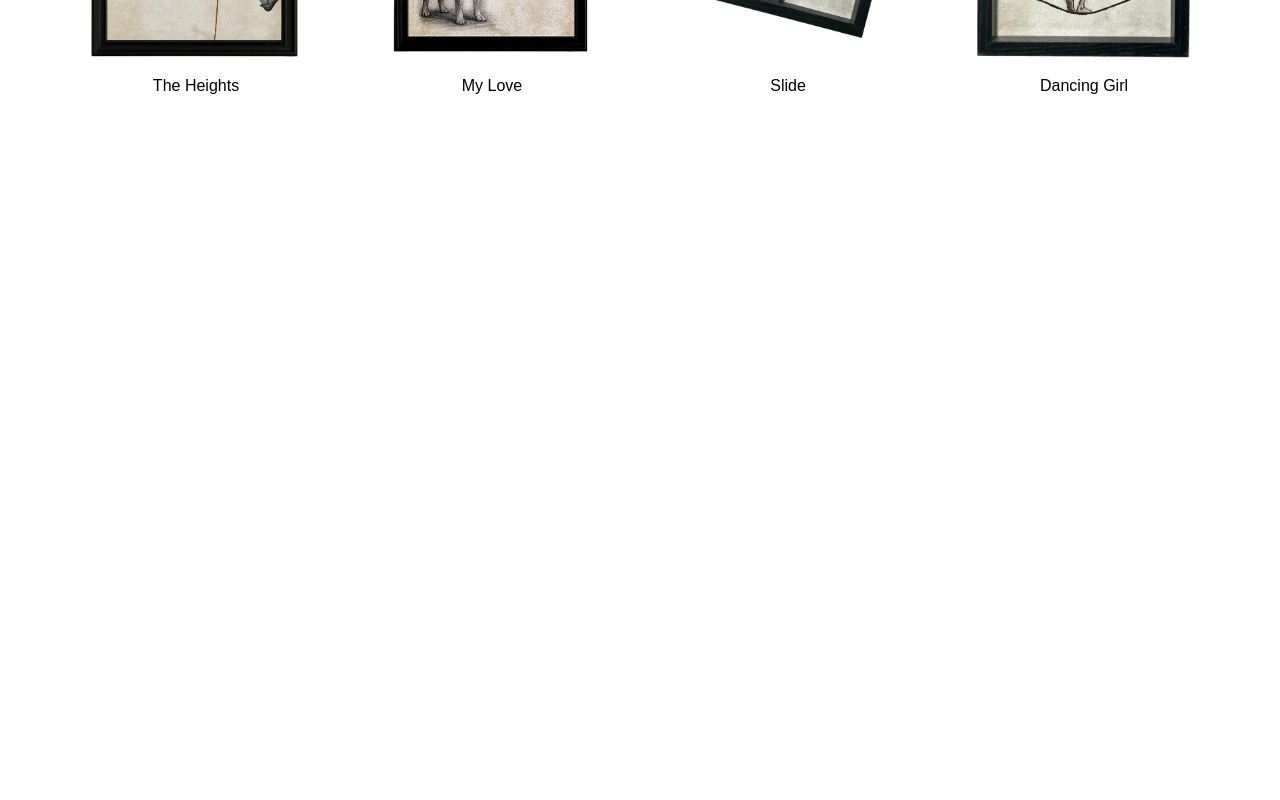
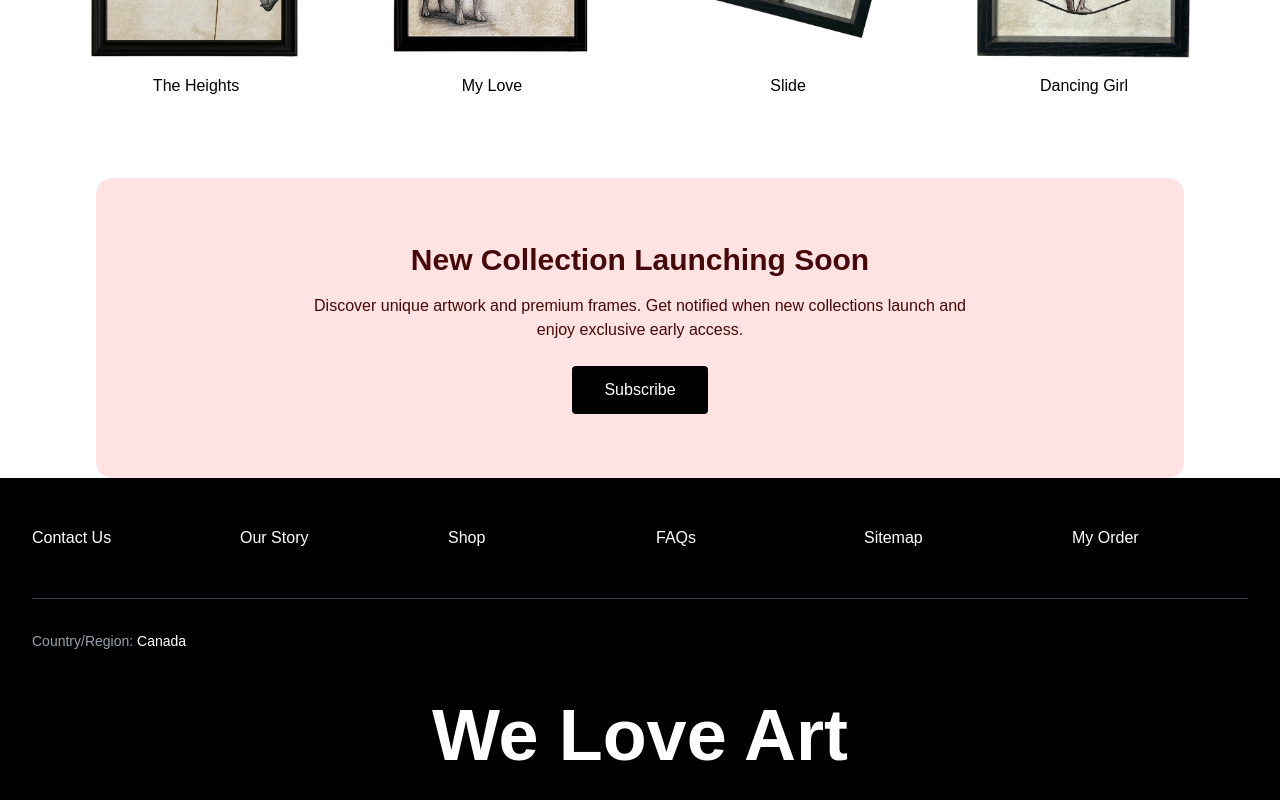
Before and after one commit to amarmanhala/beyond-frames, a Next.js app: page / in a window 1280 px wide. Shown: the part 938-1738 px from the top of the page. Before the commit the page ends 1116 px from the top, so only its background shows below. Built offline with nearby package versions, Linux system fonts and the light colour scheme.

Commit message:
Add images

```diff
--- /dev/null
+++ b/app/components/Footer.tsx
@@ -0,0 +1,45 @@
+import Link from 'next/link';
+
+const Footer = () => {
+  return (
+    <footer className="bg-black text-white py-12 px-8">
+      <div className="max-w-7xl mx-auto">
+        {/* Links Section */}
+        <div className="grid grid-cols-2 md:grid-cols-3 lg:grid-cols-6 gap-8 mb-12">
+          <Link href="/contact" className="hover:text-gray-400 transition-colors">
+            Contact Us
+          </Link>
+          <Link href="/story" className="hover:text-gray-400 transition-colors">
+            Our Story
+          </Link>
+          <Link href="/shop" className="hover:text-gray-400 transition-colors">
+            Shop
+          </Link>
+          <Link href="/faqs" className="hover:text-gray-400 transition-colors">
+            FAQs
+          </Link>
+          <Link href="/sitemap" className="hover:text-gray-400 transition-colors">
+            Sitemap
+          </Link>
+          <Link href="/orders" className="hover:text-gray-400 transition-colors">
+            My Order
+          </Link>
+        </div>
+
+        {/* Country/Region */}
+        <div className="border-t border-gray-700 pt-8 mb-12">
+          <p className="text-gray-400 text-sm">
+            Country/Region: <span className="text-white">Canada</span>
+          </p>
+        </div>
+
+        {/* Brand Statement */}
+        <div className="text-center">
+          <h2 className="text-5xl md:text-7xl font-bold">We Love Art</h2>
+        </div>
+      </div>
+    </footer>
+  );
+};
+
+export default Footer;
--- /dev/null
+++ b/app/components/Newsletter.tsx
@@ -0,0 +1,16 @@
+const Newsletter = () => {
+  return (
+    <section className="bg-red-100 text-red-950 py-16 px-8 text-center rounded-2xl mx-24">
+      <h2 className="text-3xl font-bold mb-4">New Collection Launching Soon</h2>
+      <p className="text-red-950 max-w-2xl mx-auto mb-6">
+        Discover unique artwork and premium frames. Get notified when new
+        collections launch and enjoy exclusive early access.
+      </p>
+      <button className="bg-black text-white px-8 py-3 rounded hover:bg-gray-800">
+        Subscribe
+      </button>
+    </section>
+  );
+};
+
+export default Newsletter;
--- a/app/components/ProductCard.tsx
+++ b/app/components/ProductCard.tsx
@@ -2,7 +2,7 @@ import Image from "next/image";
 
 const ProductCard = ({ imageURL, description }: { imageURL: string, description: string }) => {
   return (
-    <div>
+    <div className="w-full cursor-pointer transition-transform duration-300 hover:scale-105">
       <Image
         src={imageURL}
         width={400}
--- a/app/page.tsx
+++ b/app/page.tsx
@@ -1,6 +1,8 @@
 import Image from "next/image";
 import HeroFrame from "./components/hero-frame";
 import Products from "./components/products";
+import Newsletter from "./components/Newsletter";
+import Footer from "./components/Footer";
 
 export default function Home() {
   return (
@@ -8,6 +10,8 @@ export default function Home() {
       <main>
        <HeroFrame />
        <Products />
+       <Newsletter />
+       <Footer />
       </main>
     </div>
   );
```
